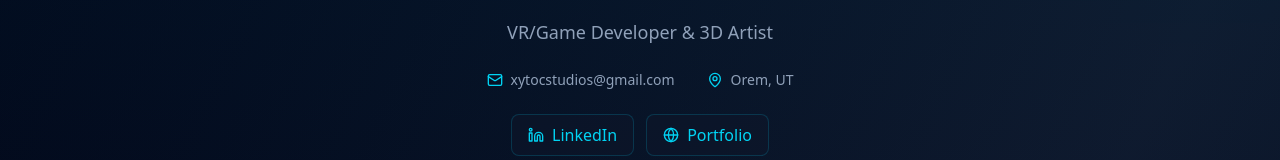
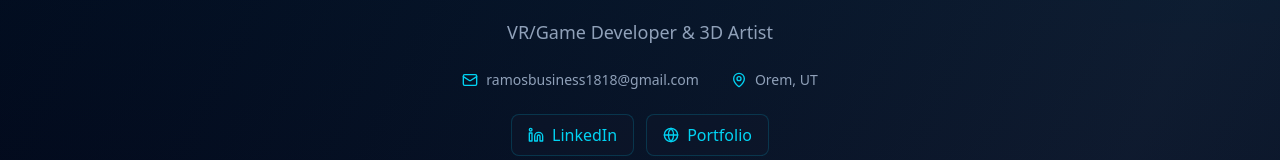
Before and after one commit to Autozone115/UPG_Studios, a React (Vite) app: page /resume in a window 1280 px wide. Shown: the part 158-318 px from the top of the page. Built offline with nearby package versions, Linux system fonts and the light colour scheme.

Commit message:
Update resume email to ramosbusiness1818@gmail.com

```diff
--- a/app/components/Resume.tsx
+++ b/app/components/Resume.tsx
@@ -94,7 +94,7 @@ export function Resume() {
             <div className="flex flex-wrap justify-center gap-4 text-sm text-slate-400 mb-6">
               <div className="flex items-center gap-2">
                 <Mail className="w-4 h-4 text-cyan-400" />
-                <span>xytocstudios@gmail.com</span>
+                <span>ramosbusiness1818@gmail.com</span>
               </div>
               <div className="flex items-center gap-2">
 
```
